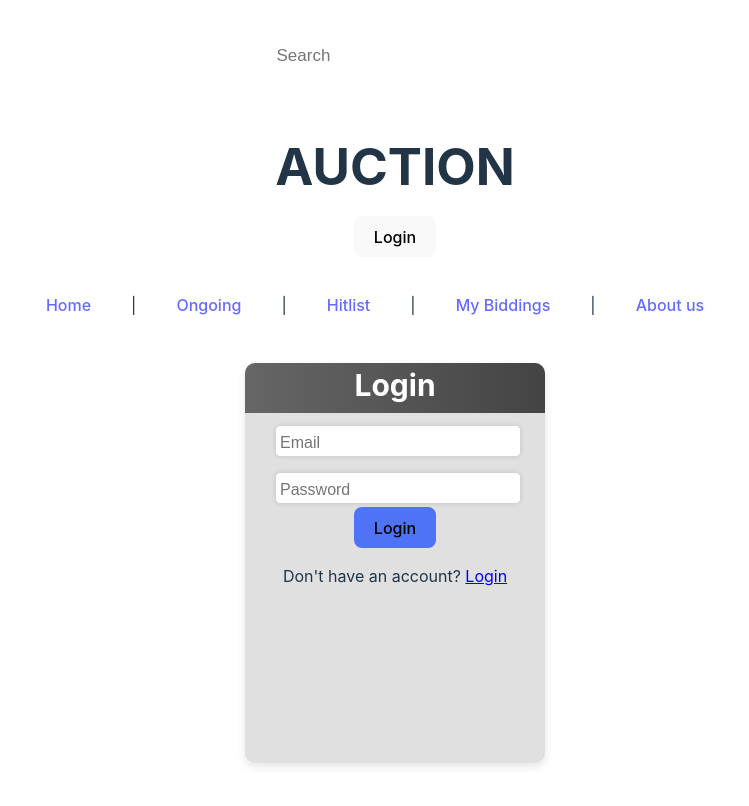
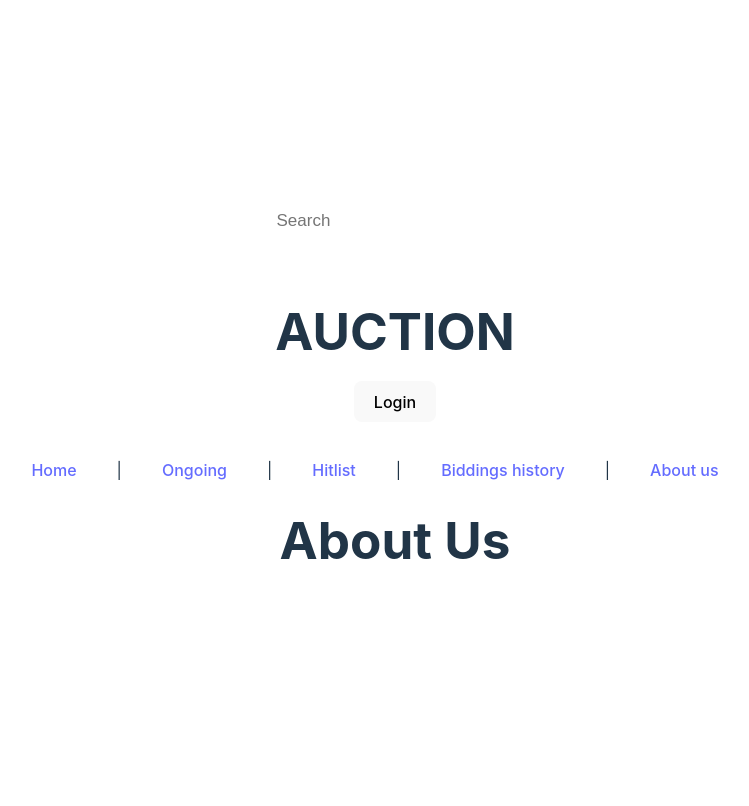
Before and after one commit to Complex-System-and-DevOps-Group-5/Auction-application_DevOps, a React (Vite) app in the folder frontend/: page /about in a window 1280 px wide. Shown: the top 806 px of the page, without its empty margins (245-994 px from the left). Built offline with nearby package versions, Linux system fonts and the light colour scheme.

Commit message:
Implemented Routing to all pages
IT also works with login page

```diff
--- a/frontend/src/App.tsx
+++ b/frontend/src/App.tsx
@@ -1,7 +1,7 @@
 import './App.css'
 import {UpperMenu} from "./Components/UpperMenu.tsx";
-import AuthPage from "./Pages/AuthPage.tsx";
 import {NavigationMenu} from "./Components/NavigationMenu.tsx";
+import {Outlet} from "react-router-dom";
 
 function App() {
   return (
@@ -12,7 +12,7 @@ function App() {
           <main>
               <UpperMenu/>
               <NavigationMenu/>
-              <AuthPage/>
+              <Outlet/>
           </main>
 
       </>
--- a/frontend/src/Components/NavigationMenu.tsx
+++ b/frontend/src/Components/NavigationMenu.tsx
@@ -1,17 +1,19 @@
 import '../Styling/NavigationMenu.css'
+import {useNavigate} from "react-router-dom";
 
 export function NavigationMenu() {
+    const navigate = useNavigate()
     return (
         <ul>
-            <li><a href="Home">Home</a></li>
+            <li><a onClick={()=>navigate("/")}>Home</a></li>
             <li>|</li>
-            <li><a href="Ongoing">Ongoing</a></li>
+            <li><a onClick={()=>navigate("/ongoing")}>Ongoing</a></li>
             <li>|</li>
-            <li><a href="Hitlist">Hitlist</a></li>
+            <li><a onClick={()=>navigate("/hitlist")}>Hitlist</a></li>
             <li>|</li>
-            <li><a href="MyBiddings">My Biddings</a></li>
+            <li><a onClick={()=>navigate("/biddingshistory")}>Biddings history</a></li>
             <li>|</li>
-            <li><a href="About">About us</a></li>
+            <li><a onClick={()=>navigate("/about")}>About us</a></li>
         </ul>
 
     )
--- a/frontend/src/Components/UpperMenu.tsx
+++ b/frontend/src/Components/UpperMenu.tsx
@@ -1,9 +1,12 @@
 import {SearchField} from "./SearchField.tsx";
 import {useLoginDispatch, useLoginState} from "../Context/LoginContext.tsx";
+import {useNavigate} from "react-router-dom";
 
 export function UpperMenu() {
     const loggedIn = useLoginState()
     const dispatch = useLoginDispatch()
+
+    const navigate = useNavigate();
 
     const username = "AM";
     return(
@@ -23,9 +26,10 @@ export function UpperMenu() {
                     <>
                         <button className="login"
                                 onClick={() => {
-                                    console.log('before' + loggedIn.loggedIn);
+                                    /*console.log('before' + loggedIn.loggedIn);
                                     dispatch({type: "toggleLogin", payload: {toggle: true}});
-                                    console.log('after'+ loggedIn.loggedIn)
+                                    console.log('after'+ loggedIn.loggedIn)*/
+                                    navigate("/authentication");
                                 }
                                 }
                         >Login
--- /dev/null
+++ b/frontend/src/Pages/AboutPage.tsx
@@ -0,0 +1,9 @@
+export function AboutPage() {
+    return (
+        <>
+            <h1>About Us</h1>
+        </>
+    )
+}
+
+export default AboutPage;
--- /dev/null
+++ b/frontend/src/Pages/BiddingsHistoryPage.tsx
@@ -0,0 +1,10 @@
+
+export function BiddingsHistoryPage() {
+    return (
+        <>
+            <h1>BiddingsHistory Page</h1>
+        </>
+    )
+}
+
+export default BiddingsHistoryPage;
--- /dev/null
+++ b/frontend/src/Pages/HitlistPage.tsx
@@ -0,0 +1,10 @@
+
+export function HitListPage() {
+    return (
+        <>
+            <h1>Hitlist Page</h1>
+        </>
+    )
+}
+
+export default HitListPage;
--- a/frontend/src/Pages/HomePage.tsx
+++ b/frontend/src/Pages/HomePage.tsx
@@ -1,4 +1,10 @@
 
 export function HomePage() {
+    return (
+        <>
+            <h1>Home Page</h1>
+        </>
+    )
+}
 
-}
+export default HomePage;
--- /dev/null
+++ b/frontend/src/Pages/OngoingPage.tsx
@@ -0,0 +1,10 @@
+
+export function OngoingPage() {
+    return (
+        <>
+            <h1>Ongoing Page</h1>
+        </>
+    )
+}
+
+export default OngoingPage;
--- a/frontend/src/main.tsx
+++ b/frontend/src/main.tsx
@@ -1,13 +1,15 @@
 import { StrictMode } from 'react'
 import { createRoot } from 'react-dom/client'
-import App from './App.tsx'
 import './index.css'
 import {LoginProvider} from "./Context/LoginContext.tsx";
+import {routes} from "./routes.tsx";
+import {createBrowserRouter, RouterProvider} from "react-router-dom";
 
+const router = createBrowserRouter(routes);
 createRoot(document.getElementById('root')!).render(
   <StrictMode>
       <LoginProvider>
-            <App />
+          <RouterProvider router={router}/>
       </LoginProvider>
   </StrictMode>,
 )
--- /dev/null
+++ b/frontend/src/routes.tsx
@@ -0,0 +1,42 @@
+import {RouteObject} from "react-router-dom";
+import App from "./App.tsx";
+import AuthPage from "./Pages/AuthPage.tsx";
+import {HomePage} from "./Pages/HomePage.tsx";
+import OngoingPage from "./Pages/OngoingPage.tsx";
+import HitListPage from "./Pages/HitlistPage.tsx";
+import BiddingsHistoryPage from "./Pages/BiddingsHistoryPage.tsx";
+import AboutPage from "./Pages/AboutPage.tsx";
+
+
+export const routes: RouteObject[] = [
+    {
+        path: "/",
+        element: <App/>,
+        children: [
+            {
+                path: "/",
+                element: <HomePage/>,
+            },
+            {
+                path: "/authentication",
+                element: <AuthPage/>,
+            },
+            {
+                path: "/ongoing",
+                element: <OngoingPage/>,
+            },
+            {
+                path: "/hitlist",
+                element: <HitListPage/>,
+            },
+            {
+                path: "/biddingshistory",
+                element: <BiddingsHistoryPage/>,
+            },
+            {
+                path: "/about",
+                element: <AboutPage/>,
+            },
+        ],
+    }
+];
--- /dev/null
+++ b/package.json
@@ -0,0 +1,5 @@
+{
+  "dependencies": {
+    "react-router-dom": "^6.26.2"
+  }
+}
```
Also changed, not shown: 1 other file (tests, documents, lock files or other folders).
